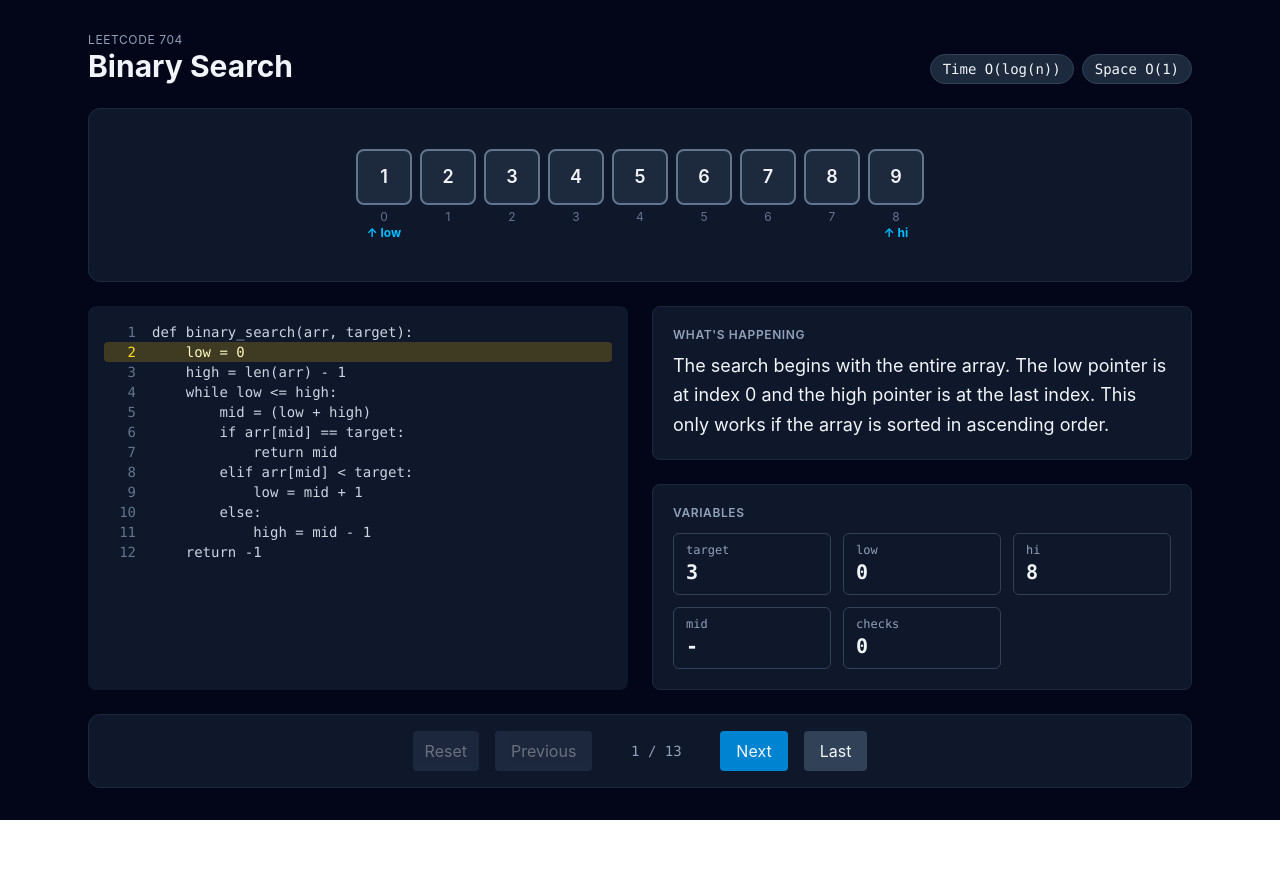
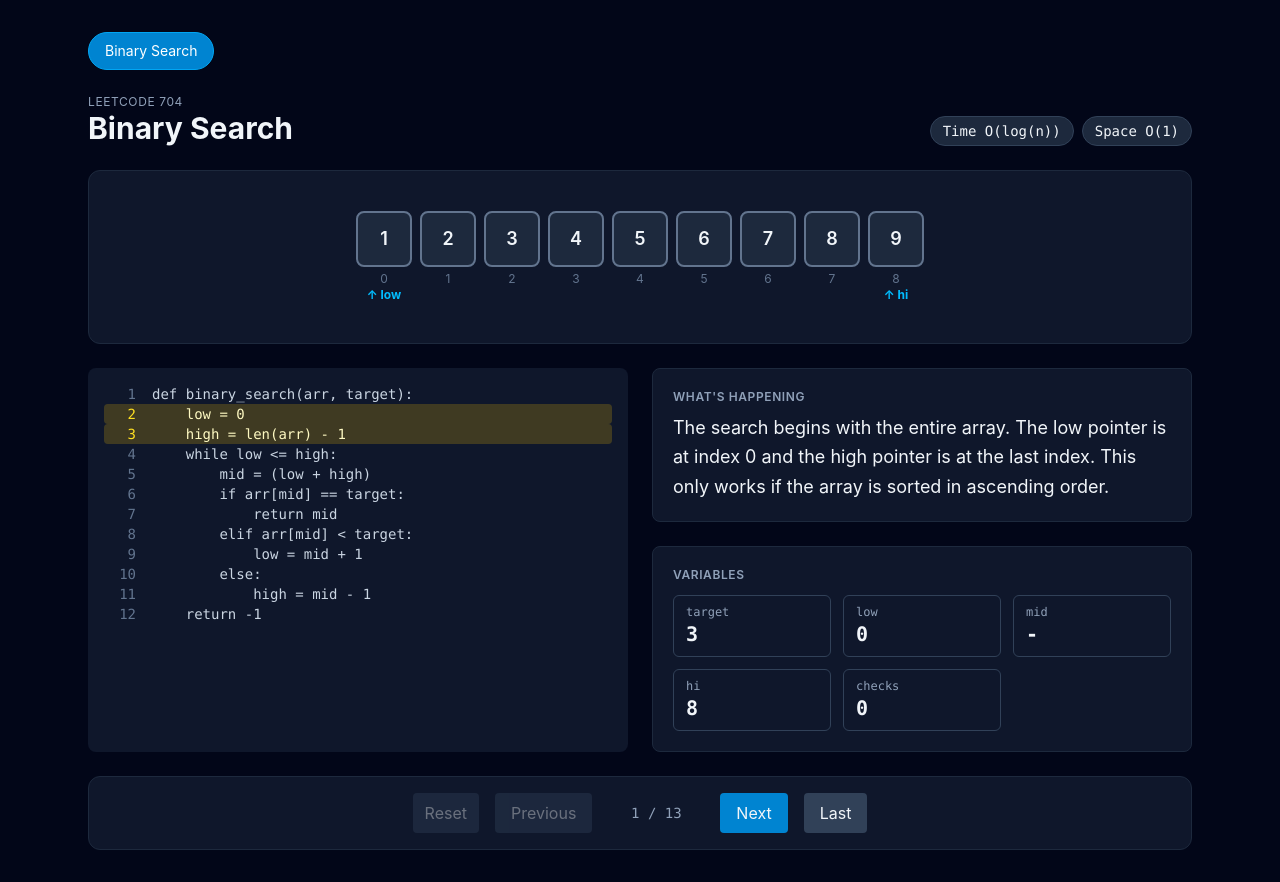
Before and after one commit to max-dean05/under-the-hood, a React (Vite) app: page / in a window 1280 px wide. Before the commit the page ends 820 px from the top, so only its background shows below. Built offline with nearby package versions, Linux system fonts and the light colour scheme.

Commit message:
Added tabs to switch between different modules

```diff
--- a/src/App.jsx
+++ b/src/App.jsx
@@ -1,37 +1,64 @@
-import { useState } from 'react'
-import { binarySearch } from './modules/binarySearch'
+import { useState, useMemo } from 'react'
+import { modules } from './modules/registry.js'
 import ArrayView from './components/ArrayView.jsx'
 import CodePanel from './components/CodePanel.jsx'
 import VarsPanel from './components/VarsPanel.jsx'
 
 // Default input for now, will go inside the function once user can change input.
-const steps = binarySearch.generateSteps(binarySearch.defaultInput);
+
 
 function App() {
+  const [moduleId, setModuleId] = useState(modules[0].id);
   const [stepIndex, setStepIndex] = useState(0);
+
+  const mod = modules.find((m) => m.id === moduleId);
+
+  const steps = useMemo(() => mod.generateSteps(mod.defaultInput), [mod]);
   const step = steps[stepIndex];
 
   const isFirstStep = stepIndex === 0;
   const isLastStep = stepIndex === steps.length - 1;
+
+  function switchModule(id) {
+    setModuleId(id);
+    setStepIndex(0);
+  }
 
   return (
     <>
       <div className="min-h-screen bg-slate-950 text-slate-100">
         <div className="max-w-6xl mx-auto px-6 py-8 flex flex-col gap-6">
 
+          {/* Module tabs */}
+          <nav className="flex flex-wrap gap-2">
+            {modules.map((m) => (
+              <button
+                key={m.id}
+                onClick={() => switchModule(m.id)}
+                className={`px-4 py-2 rounded-full text-sm border transition-colors ${
+                  m.id === moduleId
+                    ? "bg-sky-600 border-sky-500 text-white"
+                    : "bg-slate-900 border-slate-700 text-slate-300 hover:bg-slate-800"
+                }`}
+                >
+                  {m.title}
+                </button>
+            ))}
+          </nav>
+
           {/* Header */}
           <header className="flex flex-wrap items-end justify-between gap-4">
             <div>
-              <p className="text-xs uppercase tracking-wider text-slate-400">{binarySearch.problem}</p>
-              <h1 className="text-3xl font-bold">{binarySearch.title}</h1>
+              <p className="text-xs uppercase tracking-wider text-slate-400">{mod.problem}</p>
+              <h1 className="text-3xl font-bold">{mod.title}</h1>
             </div>
             <div className="flex gap-2 font-mono text-sm">
-              <span className="px-3 py-1 rounded-full bg-slate-800 border border-slate-700">Time {binarySearch.time}</span>
-              <span className="px-3 py-1 rounded-full bg-slate-800 border border-slate-700">Space {binarySearch.space}</span>
+              <span className="px-3 py-1 rounded-full bg-slate-800 border border-slate-700">Time {mod.time}</span>
+              <span className="px-3 py-1 rounded-full bg-slate-800 border border-slate-700">Space {mod.space}</span>
             </div>
           </header>
 
-          {/* Array visualization */}
+          {/* Visualization */}
           <section className="bg-slate-900 border border-slate-800 rounded-xl px-6 pt-10 pb-4 flex justify-center overflow-x-auto">
             <ArrayView step={step} />
           </section>
@@ -39,7 +66,7 @@ function App() {
           {/* Grid of code/explanation/variables */}
           <div className="grid grid-cols-1 md:grid-cols-2 gap-6">
             {/* Left side: Code panel */}
-            <CodePanel code={binarySearch.code} activeLines={step.lines} />
+            <CodePanel code={mod.code} activeLines={step.lines} />
 
             {/* Right side: Explanation on top, variables below it */}
             <div className="flex flex-col gap-6">
--- a/src/modules/binarySearch.js
+++ b/src/modules/binarySearch.js
@@ -35,11 +35,11 @@ function generateSteps({ arr, target }) {
             explain,
             array: arr,
             pointers: mid === null ? { low, hi } : { low, mid, hi },
-            highlights: highlightsFor(target, low, mid, hi, found),
-            vars: { target, low, hi, mid: mid ?? "-", checks },
+            highlights: highlightsFor(arr.length, low, mid, hi, found),
+            vars: { target, low, mid: mid ?? "-", hi, checks },
         })
 
-    snap(1, 'The search begins with the entire array. The low pointer is ' +
+    snap([1, 2], 'The search begins with the entire array. The low pointer is ' +
         'at index 0 and the high pointer is at the last index. This only works if the array is sorted in ascending order.');
 
 
--- /dev/null
+++ b/src/modules/registry.js
@@ -0,0 +1,4 @@
+import { binarySearch } from './binarySearch.js';
+
+// every time a new module is added, program needs one more import + one more addition to modules
+export const modules = [binarySearch];
```
